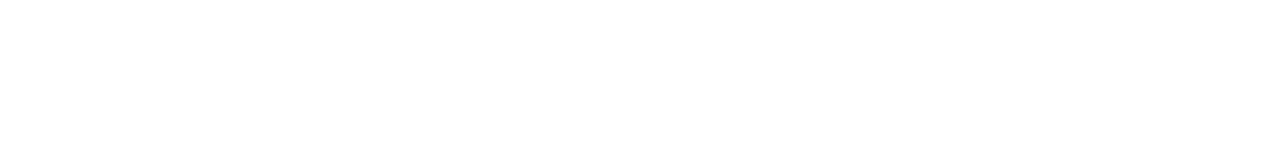
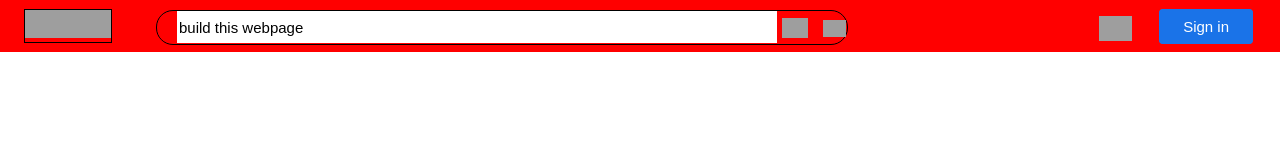
Before and after one commit to osechi3/google-search-results-page, a plain HTML site: page index.html in a window 1280 px wide. Drawn offline with Linux system fonts and the light colour scheme; grey boxes are pictures that could not be loaded.

Commit message:
Adding the first half of the navbar

```diff
--- a/index.html
+++ b/index.html
@@ -4,7 +4,19 @@
     </head>
     <body>
         <header>
-
+            <ul id="nav-bar">
+                <li id="google-logo-top"><a href="#"><img src="https://www.google.com/images/branding/googlelogo/2x/googlelogo_color_92x30dp.png" alt=""></a></li>
+                <li id="search-bar">
+                    <form>
+                        <label for="search"></label>
+                        <input name="search" value="build this webpage">
+                        <a href="#"><img id="x-img" src="https://cdn0.iconfinder.com/data/icons/google-material-design-3-0/48/ic_clear_48px-512.png" alt=""></a>
+                        <a href="#"><img id="glass-img" src="https://jhphamwise.github.io/google-homepage/searchicon.png" alt=""></a>
+                    </form>
+                </li>
+                <li id="sign-in-button" style="float: right"><a href="#">Sign in</a></li>
+                <li id="google-apps-button" style="float: right;"><a href="#"> <img src="https://cdn3.iconfinder.com/data/icons/google-material-design-icons/48/ic_apps_48px-512.png" alt=""></a></li>
+            </ul>
         </header>
         <main>
 
--- a/styles/style.css
+++ b/styles/style.css
@@ -0,0 +1,77 @@
+
+body {
+    margin: 0;
+    padding: 0;
+    width: 100%;
+    height: 100%;
+    font-family: arial, sans-serif;
+}
+ul {
+    list-style-type: none;
+}
+
+#nav-bar {
+    background-color: red;
+    padding: 0;
+    margin: 0;
+    position: fixed;
+    width: 100%;
+    height: 52px;
+}
+#nav-bar li {
+    float: left;
+    margin-top: 10px;
+
+}
+#google-logo-top {
+    outline: 1px solid;
+    margin: 15px 25px;
+}
+#google-logo-top img {
+    height: 28px;
+    width: 86px;
+}
+#search-bar {
+    height: 33px;
+    width: 690px;
+    margin: 0 20px;
+    border: 1px solid;
+    border-radius: 17px;
+    vertical-align: middle;
+
+}
+#search-bar input {
+    height: 32px;
+    margin-left: 20px;
+    font-size: 15px;
+    min-width: 87%;
+    border: none;
+}
+#x-img {
+    height: 20px;
+    vertical-align: middle;
+}
+#glass-img {
+    height: 17px;
+    vertical-align: middle;
+    margin-left: 10px;
+}
+#google-apps-button {
+    padding-top: 6px;
+}
+#sign-in-button {
+    padding-top: 8px;
+    margin: 20px 27px;
+}
+#sign-in-button a {
+    background-color: #1a73e8;
+    padding: 8px 23px;
+    font-size: 15px;
+    color: white;
+    text-decoration: none;
+    border: 1px solid #1a73e8;
+    border-radius: 4px;
+}
+#google-apps-button img {
+    height: 25px;
+}
```
